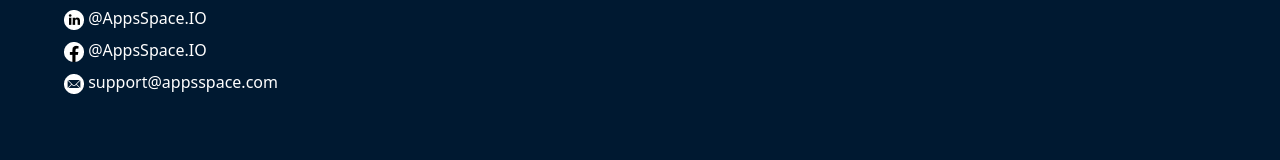
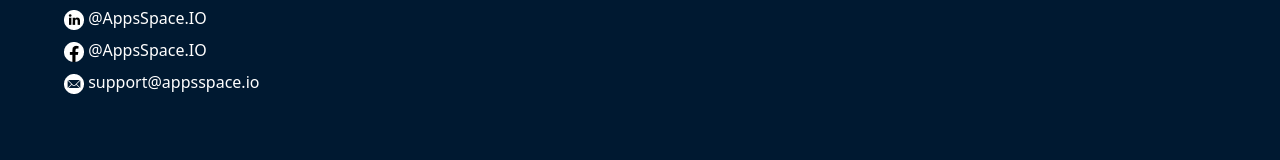
Before and after one commit to AWAL9R/react-app-store, a React (Vite) app: page /installed in a window 1280 px wide. Shown: the part 941-1101 px from the top of the page. Built offline with nearby package versions, Linux system fonts and the light colour scheme.

Commit message:
Some styles changed

```diff
--- a/src/components/Footer.jsx
+++ b/src/components/Footer.jsx
@@ -38,7 +38,7 @@ const Footer = () => {
                         <a className='hover:underline' href="#"><img src='/twitter.png' className='inline' /> @{AppName}</a>
                         <a className='hover:underline' href="#"><img src='/linkedin.png' className='inline' /> @{AppName}</a>
                         <a className='hover:underline' href="#"><img src='/facebook.png' className='inline' /> @{AppName}</a>
-                        <a className='hover:underline' href="mailto:support@appsspace.com"><img src='/email.png' className='inline' /> support@appsspace.com</a>
+                        <a className='hover:underline' href="mailto:support@appsspace.com"><img src='/email.png' className='inline' /> support@appsspace.io</a>
                     </nav>
 
                 </div>
--- a/src/components/Main.jsx
+++ b/src/components/Main.jsx
@@ -46,6 +46,7 @@ export function NavigationLoading() {
 const Main = () => {
     return (
         <>
+            <NavigationLoading />
             <ScrollToTop />
             <NavBar />
             <Outlet />
--- a/src/components/apps/AppCard.jsx
+++ b/src/components/apps/AppCard.jsx
@@ -8,7 +8,7 @@ const AppCard = ({ app }) => {
     // console.log(image, title, downloads, ratingAvg);
     return (
         <Link to={`/apps/${id}`}>
-            <div className='flex flex-col gap-2 bg-white hover:bg-purple-100 hover:scale-105 transition ease-in-out justify-center items-center p-3 rounded-md'>
+            <div className='shadow-md flex flex-col gap-2 bg-white hover:bg-purple-100 hover:scale-105 transition ease-in-out justify-center items-center p-3 rounded-md'>
                 <img src={image?image:"https://upload.wikimedia.org/wikipedia/commons/thumb/a/ac/No_image_available.svg/2048px-No_image_available.svg.png"} alt="" className='w-full aspect-square xbg-gray-500' />
                 <div className='text-left w-full font-medium text-[20px]'>{title}</div>
                 <div className='flex justify-between w-full'>
@@ -26,7 +26,7 @@ export const AppCardInline = ({ app, isInstalled, removeInstalled }) => {
     // console.log(image, title, downloads, ratingAvg);
     return (
         <Link to={`/apps/${id}`}>
-            <div className='flex flex-wrap w-full gap-2 bg-white hover:bg-purple-100 hover:scale-102 transition ease-in-out  items-center p-3 rounded-md my-3'>
+            <div className='shadow-md flex flex-wrap w-full gap-2 bg-white hover:bg-purple-100 hover:scale-102 transition ease-in-out  items-center p-3 rounded-md my-3'>
                 <img src={image?image:"https://upload.wikimedia.org/wikipedia/commons/thumb/a/ac/No_image_available.svg/2048px-No_image_available.svg.png"} alt="" className='w-[80px] h-[80px] xbg-gray-500' />
                 <div>
                     <div className='text-left w-full font-medium text-[20px]'>{title}</div>
```
